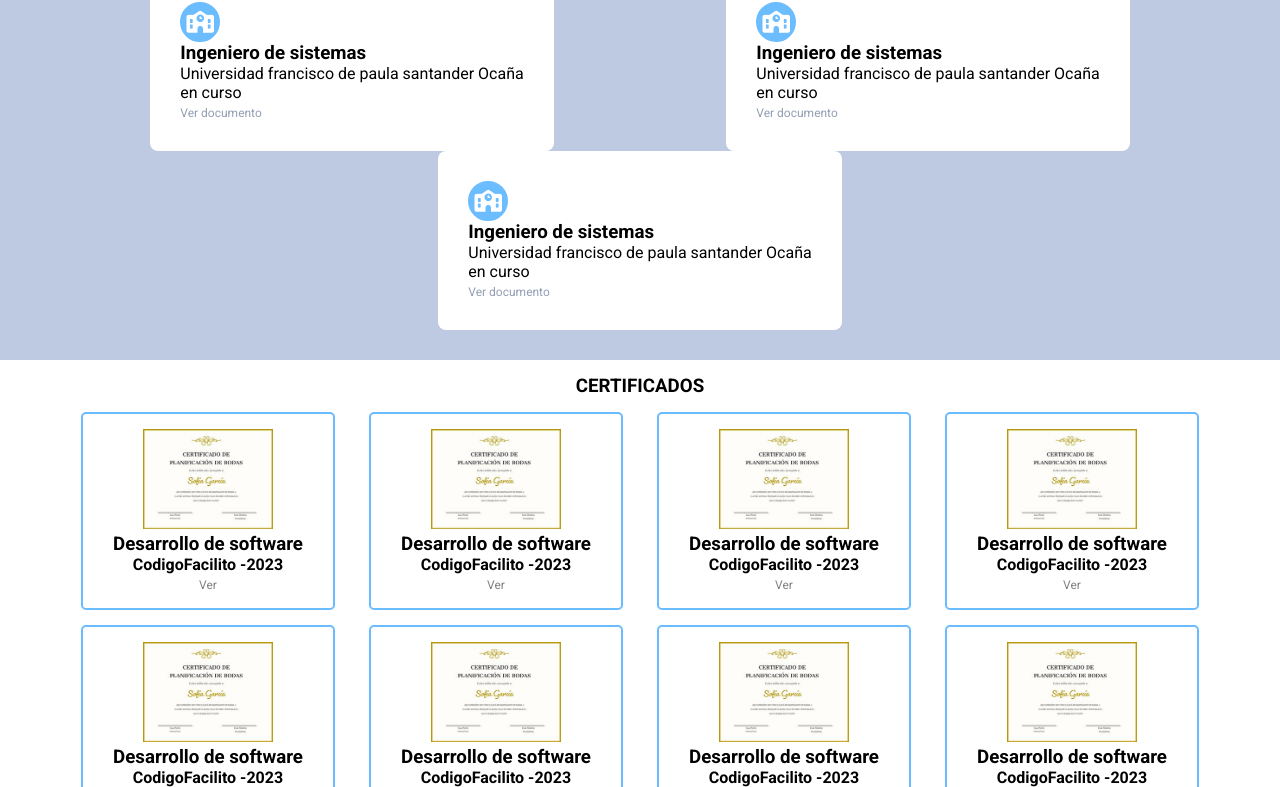
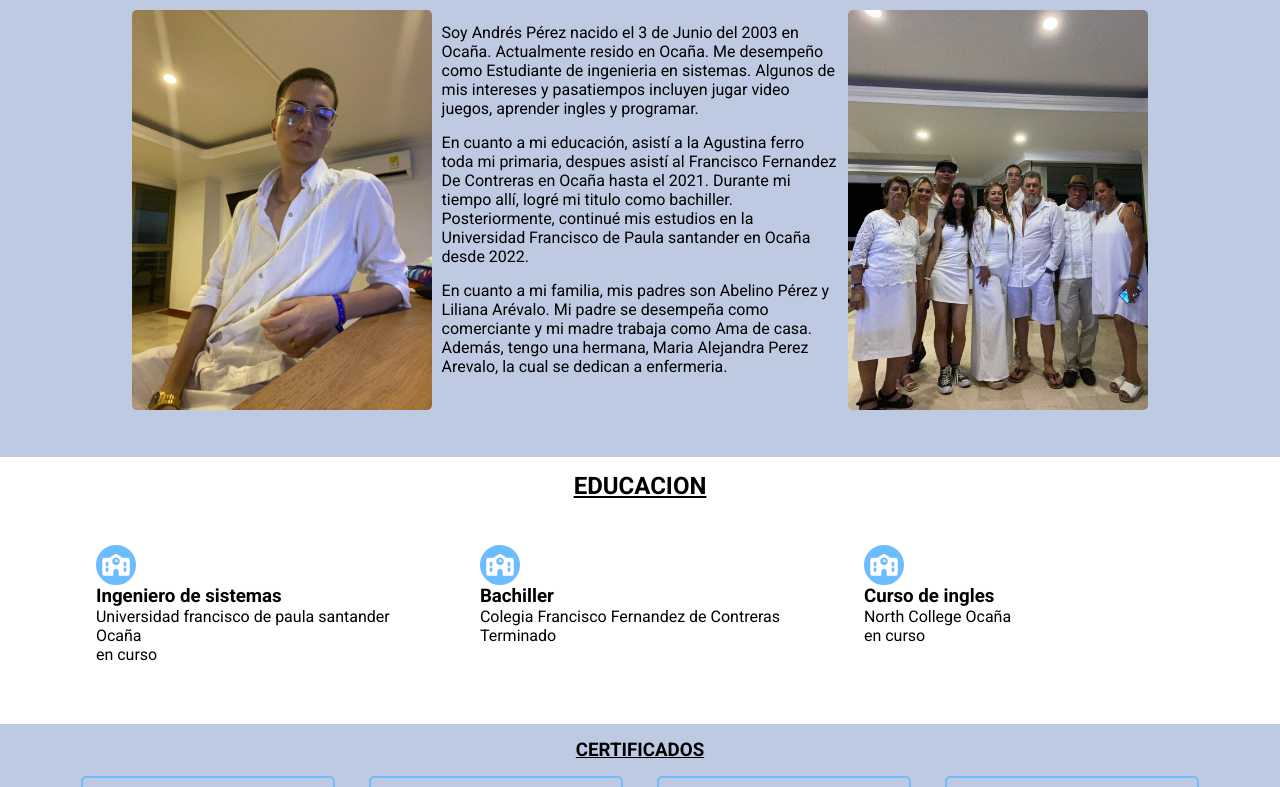
Before and after one commit to xndrxs3/Curriculum, a plain HTML site: page index.html in a window 1280 px wide. Shown: the part 766-1553 px from the top of the page. Drawn offline with Linux system fonts and the light colour scheme.

Commit message:
Added a new section

```diff
--- a/css/style.css
+++ b/css/style.css
@@ -3,7 +3,10 @@
     padding: 0;
     box-sizing: border-box;
 }
-
+html{
+    scroll-behavior: smooth;
+    scroll-padding-top: 80px;
+}
 body {
     font-family: 'Roboto', sans-serif;
 }
@@ -133,15 +136,13 @@ nav {
 
 /* =========================EDUCATION============================*/
 
-.section-education{
-    background-color: #becae2;
-}
 .section-education .tittle{
     display: block;
     margin: 15px 0;
     width: 100%;
     text-align: center;
     text-transform: uppercase;
+    text-decoration: underline;
 }
 .content-education{
     display: flex;
@@ -153,6 +154,7 @@ nav {
     background-color: #fff;
     border-radius: 8px;
     padding: 30px;
+    width: 33%;
 }
 .education i{
     border-radius: 50%;
@@ -178,12 +180,17 @@ nav {
 }
 /*######################### CERTIFICATES #######################*/
 
+.section-certificates{
+    background-color: #becae2;
+}
+
 .section-certificates .tittle{
     display: block;
     margin: 15px 0 0 0;
     width: 100%;
     text-align: center;
     text-transform: uppercase;
+    text-decoration: underline;
 }
 .content-certificate{
     display: flex;
@@ -217,6 +224,49 @@ nav {
 }
 .certificates a:hover{
     color: #fff;
+}
+
+/*######################### INFORMACION #######################*/
+
+.section-info{
+    background-color: #becae2;
+}
+
+.section-info .tittle{
+    display: block;
+    margin: 15px 0 0 0;
+    width: 100%;
+    text-align: center;
+    text-transform: uppercase;
+    text-decoration: underline;
+}
+.section-info .content-info{
+    display: flex;
+    margin: auto;
+    width: 90%;
+    height: 500px;
+    text-align: left;
+    align-items: center;
+}
+.img-info{
+    margin: 20px 10px 10px;
+}
+.text-info{
+    margin: auto;
+
+}
+.texto-info > p{
+    margin-bottom: 15px;
+}
+#img-izquierda{
+    height: 100%;
+    width: 300px;
+    border-radius: 5px;
+}
+#img-derecha{
+    height: 100%;
+    width: 300px;
+    border-radius: 5px;
 }
 
 
--- a/index.html
+++ b/index.html
@@ -18,19 +18,17 @@
         <nav>
             <section class="contenedor nav">
                 <div class="enlaces-header">
-                    <a href="#">INICIO</a>
-                    <a href="html/CAMISETAS.html">INICIO</a>
-                    <a href="#">INICIO</a>
-                    <a href="#">INICIO</a>
-                    <a href="#">INICIO</a>
-                    <a href="#">INICIO</a>
+                    <a href="#inicio">INICIO</a>
+                    <a href="#info">INFO PERSONAL</a>
+                    <a href="#education">EDUCACION</a>
+                    <a href="#certificates">CERTIFICADOS</a>
                 </div>
                 <div class="hamburger">
                     <i class="fa-solid fa-bars"></i>
                 </div>
             </section>
         </nav>
-        <div class="contenedor">
+        <div class="contenedor" id="inicio">
             <section class="contenido-header">
                 <section class="textos-header">
                     <h1>ANDRÉS ALEJANDRO PÉREZ ARÉVALO</h1>
@@ -46,9 +44,33 @@
             </section>
         </div>
     </header>
+       <!--Informacion personal-->
+   <section class="section-info">
+    <div id="info" class="contenedor">
+        <div class="tittle">
+            <h2>Informacion Personal</h2>
+        </div>
+        <div class="content-info">
+            <div class="img-info">
+                <img id="img-derecha" src="img/1.jpeg" alt="Foto familia">
+            </div>
+            <div class="texto-info">
+                <p>Soy Andrés Pérez nacido el 3 de Junio del 2003 en Ocaña. Actualmente resido en Ocaña. Me desempeño como Estudiante de ingenieria en sistemas. Algunos de mis intereses y pasatiempos incluyen jugar video juegos, aprender ingles y programar.
+
+                <p>En cuanto a mi educación, asistí a la Agustina ferro toda mi primaria, despues asistí al Francisco Fernandez De Contreras en Ocaña hasta el 2021. Durante mi tiempo allí, logré mi titulo como bachiller. Posteriormente, continué mis estudios en la Universidad Francisco de Paula santander en Ocaña desde 2022.</p>
+
+                <p>En cuanto a mi familia, mis padres son Abelino Pérez y Liliana Arévalo. Mi padre se desempeña como comerciante y mi madre trabaja como Ama de casa. Además, tengo una hermana, Maria Alejandra Perez Arevalo, la cual se dedican a enfermeria.</p>
+            </div>
+            <div  class="img-info">
+                <img id="img-izquierda" src="img/Imagen familia.jpeg" alt="Foto personal">
+            </div>
+            </div>
+        </div>
+    </div>
+   </section>
 <!--education-->
    <section class="section-education">
-    <div class="contenedor">
+    <div class="contenedor" id="education">
         <div class="tittle">
             <h2>Educacion</h2>
         </div>
@@ -58,83 +80,59 @@
                 <h3>Ingeniero de sistemas</h3>
                 <p>Universidad francisco de paula santander Ocaña</p>
                 <p>en curso</p>
-                <a href="#" target="_blank">Ver documento</a>
             </div>
             <div class="education">
                 <i class="fa-solid fa-school"></i>
-                <h3>Ingeniero de sistemas</h3>
-                <p>Universidad francisco de paula santander Ocaña</p>
-                <p>en curso</p>
-                <a href="#" target="_blank">Ver documento</a>
+                <h3>Bachiller</h3>
+                <p>Colegia Francisco Fernandez de Contreras</p>
+                <p>Terminado</p>
             </div>
             <div class="education">
                 <i class="fa-solid fa-school"></i>
-                <h3>Ingeniero de sistemas</h3>
-                <p>Universidad francisco de paula santander Ocaña</p>
+                <h3>Curso de ingles</h3>
+                <p>North College Ocaña</p>
                 <p>en curso</p>
-                <a href="#" target="_blank">Ver documento</a>
             </div>
         </div>
     </div>
    </section>
+
    <!--CERTIFICADOS-->
     <section class="section-certificates">
-    <div class="contenedor">
+    <div class="contenedor" id="certificates">
         <div class="tittle">
             <h3>Certificados</h3>
         </div>
         <div class="content-certificate">
             <div class="certificates">
-                <img src="img/media_193602c32cf15de6abb67d6ac7083737afb36b960.jpeg" alt="Imagen de certificado">
-                <h3>Desarrollo de software</h3>
+                <img src="img/Github recorte.PNG" alt="Imagen de certificado">
+                <h3>Curso a fondo de Github</h3>
                 <h4>CodigoFacilito -2023</h4>
+                <a href="/img/Certificado - Curso a fondo de GitHub.pdf" target="_blank">Ver</a>
+            </div>
+            <div class="certificates">
+                <img src="" alt="Imagen de certificado">
+                <h3></h3>
+                <h4>    </h4>
                 <a href="#" target="_blank">Ver</a>
             </div>
             <div class="certificates">
-                <img src="img/media_193602c32cf15de6abb67d6ac7083737afb36b960.jpeg" alt="Imagen de certificado">
-                <h3>Desarrollo de software</h3>
-                <h4>CodigoFacilito -2023</h4>
+                <img src="" alt="Imagen de certificado">
+                <h3></h3>
+                <h4>    </h4>
                 <a href="#" target="_blank">Ver</a>
             </div>
             <div class="certificates">
-                <img src="img/media_193602c32cf15de6abb67d6ac7083737afb36b960.jpeg" alt="Imagen de certificado">
-                <h3>Desarrollo de software</h3>
-                <h4>CodigoFacilito -2023</h4>
-                <a href="#" target="_blank">Ver</a>
-            </div>
-            <div class="certificates">
-                <img src="img/media_193602c32cf15de6abb67d6ac7083737afb36b960.jpeg" alt="Imagen de certificado">
-                <h3>Desarrollo de software</h3>
-                <h4>CodigoFacilito -2023</h4>
-                <a href="#" target="_blank">Ver</a>
-            </div>
-            <div class="certificates">
-                <img src="img/media_193602c32cf15de6abb67d6ac7083737afb36b960.jpeg" alt="Imagen de certificado">
-                <h3>Desarrollo de software</h3>
-                <h4>CodigoFacilito -2023</h4>
-                <a href="#" target="_blank">Ver</a>
-            </div>
-            <div class="certificates">
-                <img src="img/media_193602c32cf15de6abb67d6ac7083737afb36b960.jpeg" alt="Imagen de certificado">
-                <h3>Desarrollo de software</h3>
-                <h4>CodigoFacilito -2023</h4>
-                <a href="#" target="_blank">Ver</a>
-            </div>
-            <div class="certificates">
-                <img src="img/media_193602c32cf15de6abb67d6ac7083737afb36b960.jpeg" alt="Imagen de certificado">
-                <h3>Desarrollo de software</h3>
-                <h4>CodigoFacilito -2023</h4>
-                <a href="#" target="_blank">Ver</a>
-            </div>
-            <div class="certificates">
-                <img src="img/media_193602c32cf15de6abb67d6ac7083737afb36b960.jpeg" alt="Imagen de certificado">
-                <h3>Desarrollo de software</h3>
-                <h4>CodigoFacilito -2023</h4>
+                <img src="" alt="Imagen de certificado">
+                <h3></h3>
+                <h4>    </h4>
                 <a href="#" target="_blank">Ver</a>
             </div>
 
+
         </div>
     </div>
+    <!--- Footer --->
     </section>
     <footer>
         <div class="partFooter">
@@ -153,9 +151,9 @@
         </div>
         <div class="partFooter">
             <h4>Enlaces</h4>
-            <a href="#" target="_blank">Titulo enlace </a>
-            <a href="#" target="_blank">Titulo enlace </a>
-            <a href="#" target="_blank">Titulo enlace</a>
+            <a href="https://github.com/xndrxs3?tab=repositories" target="_blank">GitHub Repositories </a>
+            <a href="mailto:x.andrxs03@gmail.com" target="_blank">Enviame un correo </a>
+            <a href="https://wa.me/3172531701?text" target="_blank">Escribeme un mensaje</a>
         </div>
         <div class="partFooter">
             <div class="social-media">
```
Also changed, not shown: img/1.jpeg (added), img/2.jpeg (added), img/Github recorte.PNG (added), img/Imagen familia.jpeg (added), 1 other file.
